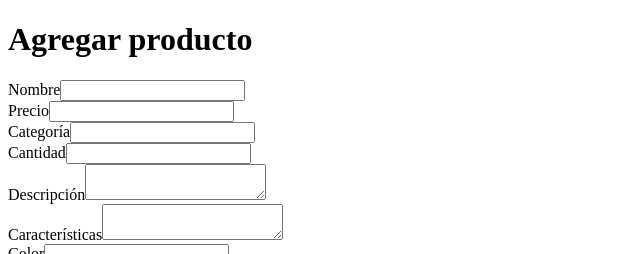
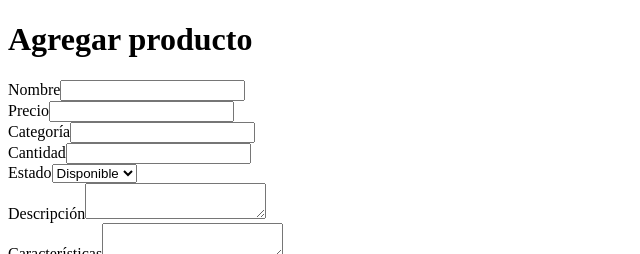
Before and after one commit to umiphos/shelfy-front, a React (Vite) app: page /productos/nuevo in a window 1280 px wide. Shown: the top 254 px of the page, without its empty margins (0-640 px from the left). Built offline with nearby package versions, Linux system fonts and the light colour scheme; no server answers; sample sign-in values are in the browser's storage.

Commit message:
[ADD] add logic for status of a product

```diff
--- a/src/pages/Catalogo.jsx
+++ b/src/pages/Catalogo.jsx
@@ -115,13 +115,19 @@ function Catalogo() {
     <main>
       <h1>{catalog.name}</h1>
 
-      {products.length === 0 ? (
+      {products.filter(
+        (product) => product.status !== 'hidden',
+      ).length === 0 ? (
         <p>
-          Este catálogo todavía no tiene productos.
+          Este catálogo todavía no tiene productos publicados.
         </p>
       ) : (
         <div>
-          {products.map((product) => (
+        {products
+          .filter(
+            (product) => product.status !== 'hidden',
+          )
+          .map((product) => (
             <article key={product.id}>
               {images[product.id]?.length > 0 && (
                 <img
@@ -133,9 +139,11 @@ function Catalogo() {
 
               <h2>{product.name}</h2>
 
-              <p>
-                ${product.price}
-              </p>
+              {product.status === 'sold_out' && (
+                <p>
+                  Agotado
+                </p>
+              )}
 
               <Link
                 to={`/productos/${product.id}`}
--- a/src/pages/Producto.jsx
+++ b/src/pages/Producto.jsx
@@ -107,8 +107,19 @@ function Producto() {
         </div>
       )}
 
+      {product.status === 'sold_out' && (
+        <p>
+          Agotado
+        </p>
+      )}
+
       <p>
-        Precio: ${product.price}
+        Estado:{' '}
+        {product.status === 'available'
+          ? 'Disponible'
+          : product.status === 'sold_out'
+            ? 'Agotado'
+            : 'Oculto'}
       </p>
 
       <p>
--- a/src/pages/ProductoForm.jsx
+++ b/src/pages/ProductoForm.jsx
@@ -18,6 +18,8 @@ function ProductoForm() {
     price: '',
     category: '',
     quantity: '',
+    status: 'available',
+
     description: '',
     characteristics: '',
     color: '',
@@ -66,6 +68,7 @@ function ProductoForm() {
                 price: product.price,
                 category: product.category,
                 quantity: product.quantity,
+                status: product.status || 'available',
                 description:
                   product.description || '',
                 characteristics:
@@ -128,6 +131,7 @@ function ProductoForm() {
       price: Number(form.price),
       category: form.category,
       quantity: Number(form.quantity),
+      status: form.status,
       description: form.description || null,
       characteristics:
         form.characteristics || null,
@@ -258,12 +262,37 @@ function ProductoForm() {
           <input
             name="quantity"
             type="number"
-            min="0"
+            min="1"
             step="1"
             value={form.quantity}
             onChange={handleChange}
             required
           />
+        </div>
+
+        <div>
+          <label htmlFor="status">
+            Estado
+          </label>
+
+          <select
+          id="status"
+          name="status"
+          value={form.status}
+          onChange={handleChange}
+          >
+            <option value="available">
+              Disponible
+            </option>
+
+            <option value="sold_out">
+              Agotado
+            </option>
+
+            <option value="hidden">
+              Oculto
+            </option>
+          </select>
         </div>
 
         <div>
```
